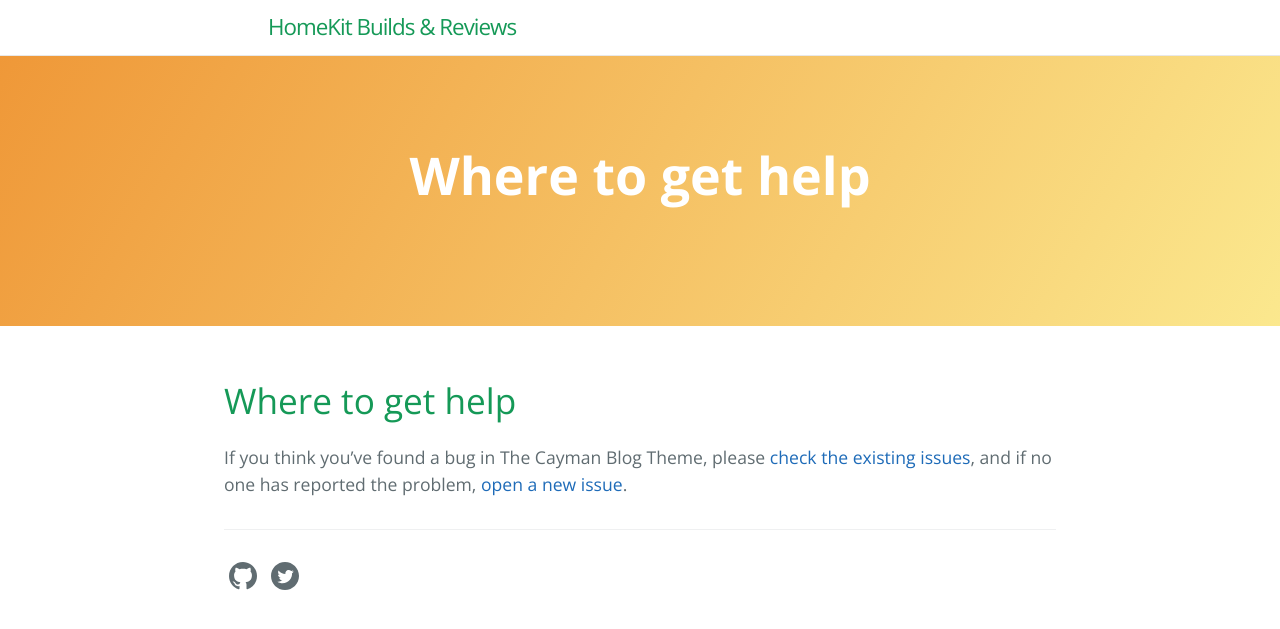
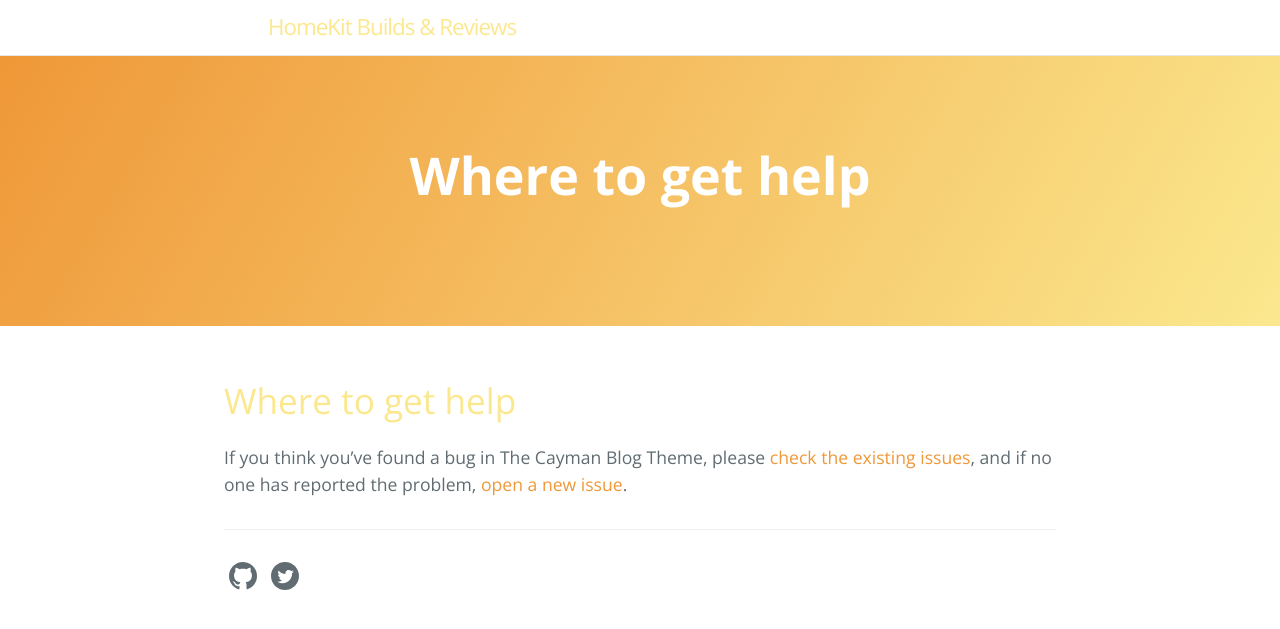
Before and after one commit to MrRooni/homekitbuilds, a Jekyll site: the page built from docs/SUPPORT.md, in a window 1280 px wide. Shown: the top 629 px of the page. Built offline with Jekyll 4.4.1, drawn with Linux system fonts in a browser that asks for light colours; our own code applies the rules of GitHub Pages for plain Markdown files.

Commit message:
Change styles

```diff
--- a/_sass/variables.scss
+++ b/_sass/variables.scss
@@ -8,9 +8,9 @@ $header-bg-color: #FBE88E !default;
 $header-bg-color-secondary: #EF9838 !default;
 
 // Text
-$section-headings-color: #159957 !default;
+$section-headings-color: #FBE88E !default;
 $body-text-color: #606c71 !default;
-$body-link-color: #1e6bb8 !default;
+$body-link-color: #EF9838 !default;
 $blockquote-text-color: #819198 !default;
 
 // Code
```
